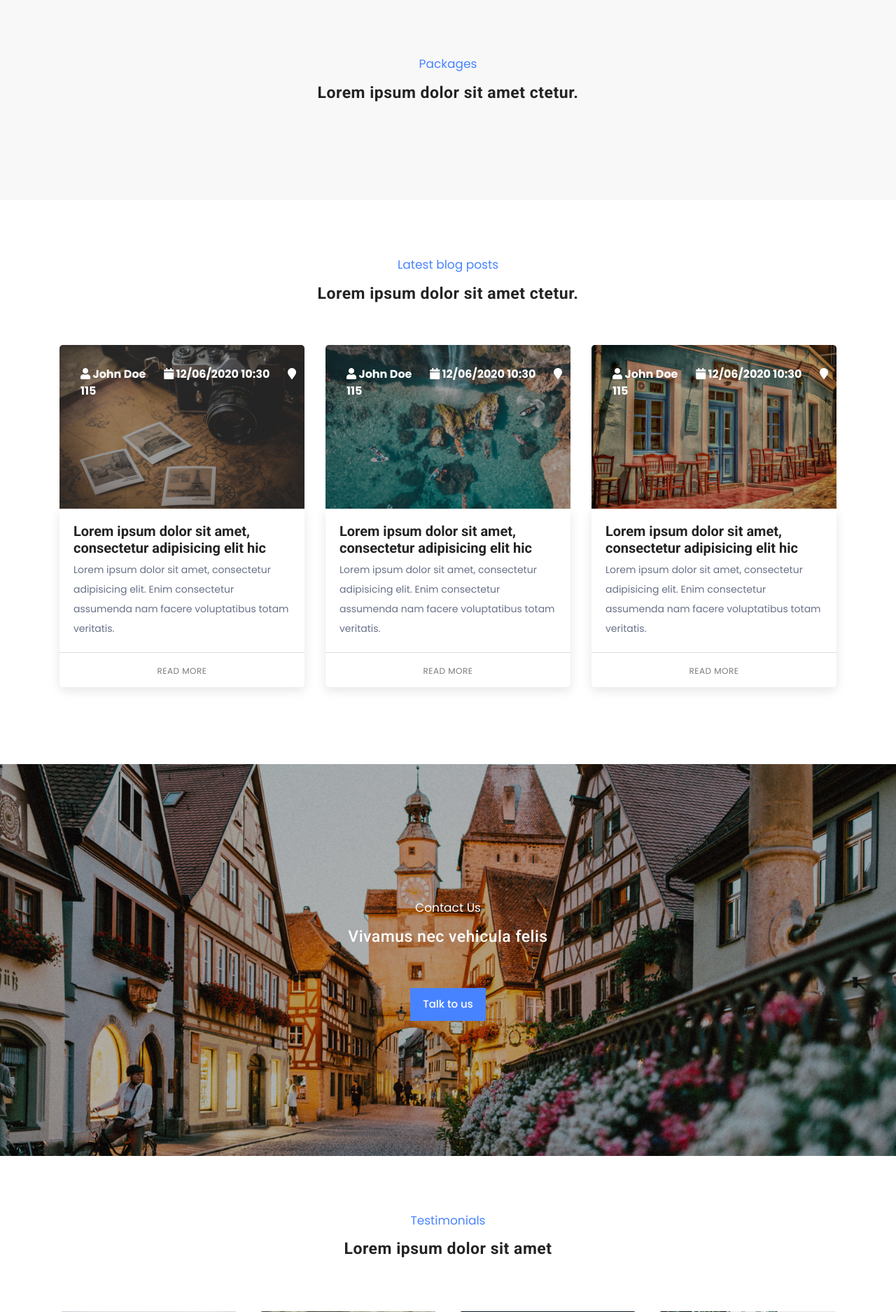
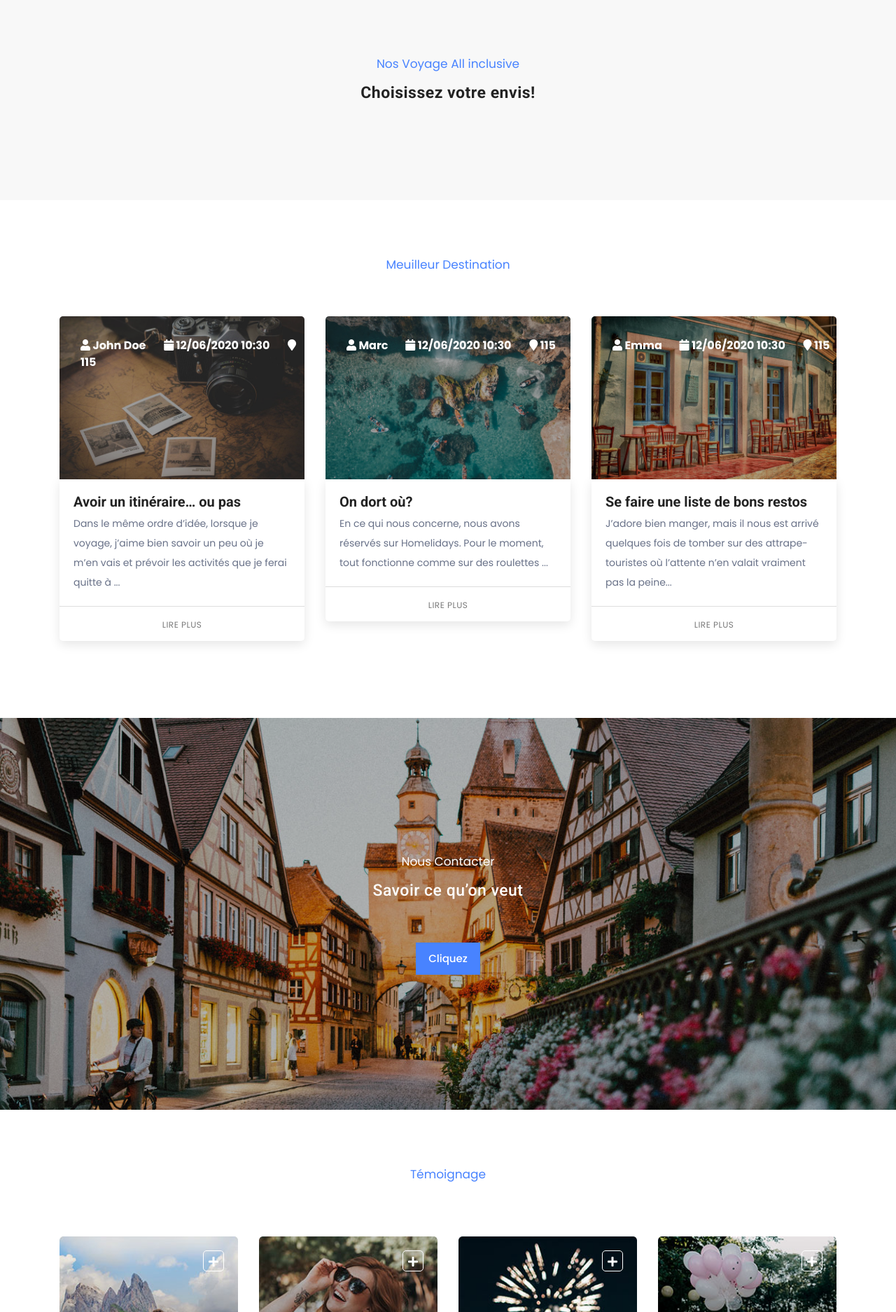
Before and after one commit to 95902/reservationbillet2, a Symfony app: template templates/home/index.html.twig in a window 1280 px wide. Shown: the part 1501-3376 px from the top of the page at 70% size. Run offline with Twig, Linux system fonts and the light colour scheme; the template is opened without the code that fills it, so the values that code supplies are empty; some libraries are stand-ins or nearby versions.

Commit message:
taduction

```diff
--- a/src/Controller/SecurityController.php
+++ b/src/Controller/SecurityController.php
@@ -18,10 +18,10 @@ class SecurityController extends AbstractController
         //     return $this->redirectToRoute('target_path');
         // }
 
-        if ($this->isGranted('ROLE_USER')) {
+        if ($this->isGranted("ROLE_USER")) {
             return $this->redirectToRoute('home');
         }
-        if ($this->isGranted('ROLE_ADMIN')) {
+        if ($this->isGranted("ROLE_ADMIN")) {
             return $this->redirectToRoute('admin');
         }
 
--- a/templates/home/index.html.twig
+++ b/templates/home/index.html.twig
@@ -11,9 +11,9 @@
                 <div class="col-md-10 col-md-offset-1">
                     <div class="banner-caption">
                         <div class="line-dec"></div>
-                        <h2>Lorem ipsum dolor sit amet, consectetur adipisicing elit.</h2>
+                        <h2>Savoir ce qu’on veut Ce point vaut pour n’importe quel voyage..</h2>
                         <div class="blue-button">
-                            <a href="contact.html">Contact Us</a>
+                            <a href="contact.html">Nous contacter</a>
                         </div>
                     </div>
                 </div>
@@ -28,10 +28,9 @@
                     <div class="row">
                         <div class="col-md-5 col-md-push-5">
                             <div class="booking-cta">
-                                <h1>Make your reservation</h1>
-                                <p>Lorem ipsum dolor sit amet consectetur adipisicing elit. Animi facere, soluta magnam consectetur molestias itaque
-                                    ad sint fugit architecto incidunt iste culpa perspiciatis possimus voluptates aliquid consequuntur cumque quasi.
-                                    Perspiciatis.
+                                <h1>Faite Votre Résevation</h1>
+                                <p>Demande de réservation. Vous pouvez nous envoyer votre demande et nous reviendrons dans quelques heures avec les informations pertinentes de notre part..
+                                Si vous avez besoin de modifier la date de votre vol, la classe de voyage ou votre vol en correspondance, nous sommes là pour vous aider.
                                 </p>
                             </div>
                         </div>
@@ -39,19 +38,19 @@
                             <div class="booking-form">
                                 <form>
                                     <div class="form-group">
-                                        <span class="form-label">Your Destination</span>
+                                        <span class="form-label">Votr Destination</span>
                                         <input class="form-control" type="text" placeholder="Enter a destination or hotel name">
                                     </div>
                                     <div class="row">
                                         <div class="col-sm-6">
                                             <div class="form-group">
-                                                <span class="form-label">Check In</span>
+                                                <span class="form-label">Départ</span>
                                                 <input class="form-control" type="date" required>
                                             </div>
                                         </div>
                                         <div class="col-sm-6">
                                             <div class="form-group">
-                                                <span class="form-label">Check out</span>
+                                                <span class="form-label">Retour</span>
                                                 <input class="form-control" type="date" required>
                                             </div>
                                         </div>
@@ -59,7 +58,7 @@
                                     <div class="row">
                                         <div class="col-sm-4">
                                             <div class="form-group">
-                                                <span class="form-label">Rooms</span>
+                                                <span class="form-label">Chambre</span>
                                                 <select class="form-control">
                                                     <option>1</option>
                                                     <option>2</option>
@@ -70,7 +69,7 @@
                                         </div>
                                         <div class="col-sm-4">
                                             <div class="form-group">
-                                                <span class="form-label">Adults</span>
+                                                <span class="form-label">Adultes</span>
                                                 <select class="form-control">
                                                     <option>1</option>
                                                     <option>2</option>
@@ -81,7 +80,7 @@
                                         </div>
                                         <div class="col-sm-4">
                                             <div class="form-group">
-                                                <span class="form-label">Children</span>
+                                                <span class="form-label">Enfants</span>
                                                 <select class="form-control">
                                                     <option>0</option>
                                                     <option>1</option>
@@ -92,7 +91,7 @@
                                         </div>
                                     </div>
                                     <div class="form-btn">
-                                        <button class="submit-btn">Check availability</button>
+                                        <button class="submit-btn">Envoyer</button>
                                     </div>
                                 </form>
                             </div>
@@ -107,8 +106,8 @@
                 <div class="row">
                     <div class="col-md-12">
                         <div class="section-heading">
-                            <span>Packages</span>
-                            <h2>Lorem ipsum dolor sit amet ctetur.</h2>
+                            <span>Nos Voyage  All inclusive</span>
+                            <h2>Choisissez votre envis!</h2>
                         </div>
                     </div>
                 </div>
@@ -126,8 +125,7 @@
                 <div class="row">
                     <div class="col-md-12">
                         <div class="section-heading">
-                            <span>Latest blog posts</span>
-                            <h2>Lorem ipsum dolor sit amet ctetur.</h2>
+                            <span>Meuilleur Destination</span>
                         </div>
                     </div>
                 </div>
@@ -147,12 +145,12 @@
                             </div>
 
                             <div class="down-content">
-                                <h4>Lorem ipsum dolor sit amet, consectetur adipisicing elit hic</h4>
+                                <h4>Avoir un itinéraire… ou pas</h4>
 
-                                <p>Lorem ipsum dolor sit amet, consectetur adipisicing elit. Enim consectetur assumenda nam facere voluptatibus totam veritatis. </p>
+                                <p>Dans le même ordre d’idée, lorsque je voyage, j’aime bien savoir un peu où je m’en vais et prévoir les activités que je ferai quitte à ... </p>
 
                                 <div class="text-button">
-                                    <a href="blog-details.html">Read More</a>
+                                    <a href="blog-details.html">Lire Plus</a>
                                 </div>
                             </div>
                         </div>
@@ -166,19 +164,19 @@
                                 </div>
 
                                 <div class="overlay-content">
-                                 <strong title="Author"><i class="fa fa-user"></i> John Doe</strong> &nbsp;&nbsp;&nbsp;&nbsp;
+                                 <strong title="Author"><i class="fa fa-user"></i> Marc </strong> &nbsp;&nbsp;&nbsp;&nbsp;
                                  <strong title="Posted on"><i class="fa fa-calendar"></i> 12/06/2020 10:30</strong> &nbsp;&nbsp;&nbsp;&nbsp;
                                  <strong title="Views"><i class="fa fa-map-marker"></i> 115</strong>
                                 </div>
                             </div>
 
                             <div class="down-content">
-                                <h4>Lorem ipsum dolor sit amet, consectetur adipisicing elit hic</h4>
+                                <h4>On dort où?</h4>
 
-                                <p>Lorem ipsum dolor sit amet, consectetur adipisicing elit. Enim consectetur assumenda nam facere voluptatibus totam veritatis. </p>
+                                <p>En ce qui nous concerne, nous avons réservés sur Homelidays. Pour le moment, tout fonctionne comme sur des roulettes ... </p>
 
                                 <div class="text-button">
-                                    <a href="blog-details.html">Read More</a>
+                                    <a href="blog-details.html">Lire Plus</a>
                                 </div>
                             </div>
                         </div>
@@ -192,19 +190,19 @@
                                 </div>
 
                                 <div class="overlay-content">
-                                 <strong title="Author"><i class="fa fa-user"></i> John Doe</strong> &nbsp;&nbsp;&nbsp;&nbsp;
+                                 <strong title="Author"><i class="fa fa-user"></i> Emma </strong> &nbsp;&nbsp;&nbsp;&nbsp;
                                  <strong title="Posted on"><i class="fa fa-calendar"></i> 12/06/2020 10:30</strong> &nbsp;&nbsp;&nbsp;&nbsp;
                                  <strong title="Views"><i class="fa fa-map-marker"></i> 115</strong>
                                 </div>
                             </div>
 
                             <div class="down-content">
-                                <h4>Lorem ipsum dolor sit amet, consectetur adipisicing elit hic</h4>
+                                <h4>Se faire une liste de bons restos</h4>
 
-                                <p>Lorem ipsum dolor sit amet, consectetur adipisicing elit. Enim consectetur assumenda nam facere voluptatibus totam veritatis. </p>
+                                <p>J’adore bien manger, mais il nous est arrivé quelques fois de tomber sur des attrape-touristes où l’attente n’en valait vraiment pas la peine... </p>
 
                                 <div class="text-button">
-                                    <a href="blog-details.html">Read More</a>
+                                    <a href="blog-details.html">Lire Plus</a>
                                 </div>
                             </div>
                         </div>
@@ -218,13 +216,13 @@
             <div class="video-content">
                 <div class="inner">
                       <div class="section-heading">
-                          <span>Contact Us</span>
-                          <h2>Vivamus nec vehicula felis</h2>
+                          <span>Nous Contacter</span>
+                          <h2>Savoir ce qu’on veut</h2>
                       </div>
                       <!-- Modal button -->
 
                       <div class="blue-button">
-                        <a href="contact.html">Talk to us</a>
+                        <a href="contact.html">Cliquez</a>
                       </div>
                 </div>
             </div>
@@ -235,8 +233,7 @@
                 <div class="row">
                     <div class="col-md-12">
                         <div class="section-heading">
-                            <span>Testimonials</span>
-                            <h2>Lorem ipsum dolor sit amet</h2>
+                            <span>Témoignage</span>
                         </div>
                     </div>
                 </div>
@@ -246,8 +243,8 @@
                         <div class="thumb">
                             <img src="img/popular_item_1.jpg" alt="">
                             <div class="text-content">
-                                <h4>John Doe</h4>
-                                <span>"Lorem ipsum dolor sit amet, consectetur an adipisicing elit. Itaque, corporis nulla at quia quaerat."</span>
+                                <h4>luc </h4>
+                                <span>mais nous allons probablement essayer le restaurant japonais Okuda ainsi que le bistro Les Papilles.</span>
                             </div>
                             <div class="plus-button">
                                 <a href="testimonials.html"><i class="fa fa-plus"></i></a>
@@ -258,8 +255,8 @@
                         <div class="thumb">
                             <img src="img/popular_item_2.jpg" alt="">
                             <div class="text-content">
-                                <h4>John Doe</h4>
-                                <span>"Lorem ipsum dolor sit amet, consectetur an adipisicing elit. Itaque, corporis nulla at quia quaerat."</span>
+                                <h4>Anne</h4>
+                                 <span> <span>mais nous allons probablement essayer le restaurant japonais Okuda ainsi que le bistro Les Papilles.</span>
                             </div>
                             <div class="plus-button">
                                 <a href="testimonials.html"><i class="fa fa-plus"></i></a>
@@ -270,8 +267,8 @@
                         <div class="thumb">
                             <img src="img/popular_item_3.jpg" alt="">
                             <div class="text-content">
-                                <h4>John Doe</h4>
-                                <span>"Lorem ipsum dolor sit amet, consectetur an adipisicing elit. Itaque, corporis nulla at quia quaerat."</span>
+                                <h4>Kevin</h4>
+                                <span>"faire le plus possible, tout en étant sélectives. Nous ferons sans doute un arrêt au musée Carnavalet </span>
                             </div>
                             <div class="plus-button">
                                 <a href="testimonials.html"><i class="fa fa-plus"></i></a>
@@ -282,8 +279,8 @@
                         <div class="thumb">
                             <img src="img/popular_item_4.jpg" alt="">
                             <div class="text-content">
-                                <h4>John Doe</h4>
-                                <span>"Lorem ipsum dolor sit amet, consectetur an adipisicing elit. Itaque, corporis nulla at quia quaerat."</span>
+                                <h4>Nelly</h4>
+                               <span>"faire le plus possible, tout en étant sélectives. Nous ferons sans doute un arrêt au musée Carnavalet </span>
                             </div>
                             <div class="plus-button">
                                 <a href="testimonials.html"><i class="fa fa-plus"></i></a>
@@ -294,8 +291,8 @@
                         <div class="thumb">
                             <img src="img/popular_item_5.jpg" alt="">
                             <div class="text-content">
-                                <h4>John Doe</h4>
-                                <span>"Lorem ipsum dolor sit amet, consectetur an adipisicing elit. Itaque, corporis nulla at quia quaerat."</span>
+                                <h4>Zoé</h4>
+                                <span>"faire le plus possible, tout en étant sélectives. Nous ferons sans doute un arrêt au musée Carnavalet </span>
                             </div>
                             <div class="plus-button">
                                 <a href="testimonials.html"><i class="fa fa-plus"></i></a>
@@ -306,8 +303,8 @@
                         <div class="thumb">
                             <img src="img/popular_item_1.jpg" alt="">
                             <div class="text-content">
-                                <h4>John Doe</h4>
-                                <span>"Lorem ipsum dolor sit amet, consectetur an adipisicing elit. Itaque, corporis nulla at quia quaerat."</span>
+                                <h4>Martin</h4>
+                                <span>"faire le plus possible, tout en étant sélectives. Nous ferons sans doute un arrêt au musée Carnavalet </span>
                             </div>
                             <div class="plus-button">
                                 <a href="testimonials.html"><i class="fa fa-plus"></i></a>
@@ -318,8 +315,8 @@
                         <div class="thumb">
                             <img src="img/popular_item_2.jpg" alt="">
                             <div class="text-content">
-                                <h4>John Doe</h4>
-                                <span>"Lorem ipsum dolor sit amet, consectetur an adipisicing elit. Itaque, corporis nulla at quia quaerat."</span>
+                                <h4>Lulu</h4>
+                               <span>"faire le plus possible, tout en étant sélectives. Nous ferons sans doute un arrêt au musée Carnavalet </span>
                             </div>
                             <div class="plus-button">
                                 <a href="testimonials.html"><i class="fa fa-plus"></i></a>
--- a/templates/partials/footer.html.twig
+++ b/templates/partials/footer.html.twig
@@ -4,9 +4,9 @@
                 <div class="col-md-5">
                     <div class="about-veno">
                         <div class="logo">
-                            <img src="img/logo.png" alt="Venue Logo">
+                            <img src="img/logokhyo.png" alt="Venue Logo">
                         </div>
-                        <p>Mauris sit amet quam congue, pulvinar urna et, congue diam. Suspendisse eu lorem massa. Integer sit amet posuere tellustea dictumst.</p>
+                        <p>Dans le même ordre d’idée, lorsque je voyage, j’aime bien savoir un peu où je m’en vais et prévoir les activités que je ferai quitte à ...</p>
                         <ul class="social-icons">
                             <li>
                                 <a href="#"><i class="fa fa-facebook"></i></a>
@@ -19,19 +19,19 @@
                 <div class="col-md-4">
                     <div class="useful-links">
                         <div class="footer-heading">
-                            <h4>Useful Links</h4>
+                            <h4>Liens</h4>
                         </div>
                         <div class="row">
                             <div class="col-md-6">
                                 <ul>
-                                    <li><a href="inde.html"><i class="fa fa-stop"></i>Home</a></li>
-                                    <li><a href="about.html"><i class="fa fa-stop"></i>About</a></li>
-                                    <li><a href="contact.html"><i class="fa fa-stop"></i>Contact Us</a></li>
+                                    <li><a href="inde.html"><i class="fa fa-stop"></i>Acceuil</a></li>
+                                    <li><a href="about.html"><i class="fa fa-stop"></i>Boutique</a></li>
+                                    <li><a href="contact.html"><i class="fa fa-stop"></i>Fret</a></li>
                                 </ul>
                             </div>
                             <div class="col-md-6">
                                 <ul>
-                                    <li><a href="packages.html"><i class="fa fa-stop"></i>Packages</a></li>
+                                    <li><a href="packages.html"><i class="fa fa-stop"></i>Profile</a></li>
                                     <li><a href="testimonials.html"><i class="fa fa-stop"></i>Testimonials</a></li>
                                     <li><a href="blog.html"><i class="fa fa-stop"></i>Blog</a></li>
                                 </ul>
@@ -42,11 +42,11 @@
                 <div class="col-md-3">
                     <div class="contact-info">
                         <div class="footer-heading">
-                            <h4>Contact Information</h4>
+                            <h4>Information</h4>
                         </div>
-                        <p><i class="fa fa-map-marker"></i> 212 Barrington Court New York, ABC</p>
+                        <p><i class="fa fa-map-marker"></i> 212 Barrington Court ,7512 Paris</p>
                         <ul>
-                            <li><span>Phone:</span><a href="#">+1 333 4040 5566</a></li>
+                            <li><span>Phone:</span><a href="#">+33 01 40 55 66 25</a></li>
                             <li><span>Email:</span><a href="#">contact@company.com</a></li>
                         </ul>
                     </div>
@@ -56,5 +56,4 @@
     </footer>
 
     <div class="sub-footer">
-        <p>Copyright © 2020 Company Name - Template by: <a href="https://www.phpjabbers.com/">PHPJabbers.com</a></p>
     </div>
--- a/templates/partials/header.html.twig
+++ b/templates/partials/header.html.twig
@@ -5,7 +5,7 @@
                     <div class="col-md-12">
                         <button id="primary-nav-button" type="button">Menu</button>
                         <a href="index.html"><div class="logo">
-                            <img src="/img/logo.png" alt="Venue Logo">
+                            <img src="/img/logokhyo.png" alt="Venue Logo">
                         </div></a>
                         <nav id="primary-nav" class="dropdown cf">
                             <ul class="dropdown menu">
```
Also changed, not shown: public/img/logokhyo.png (added).
